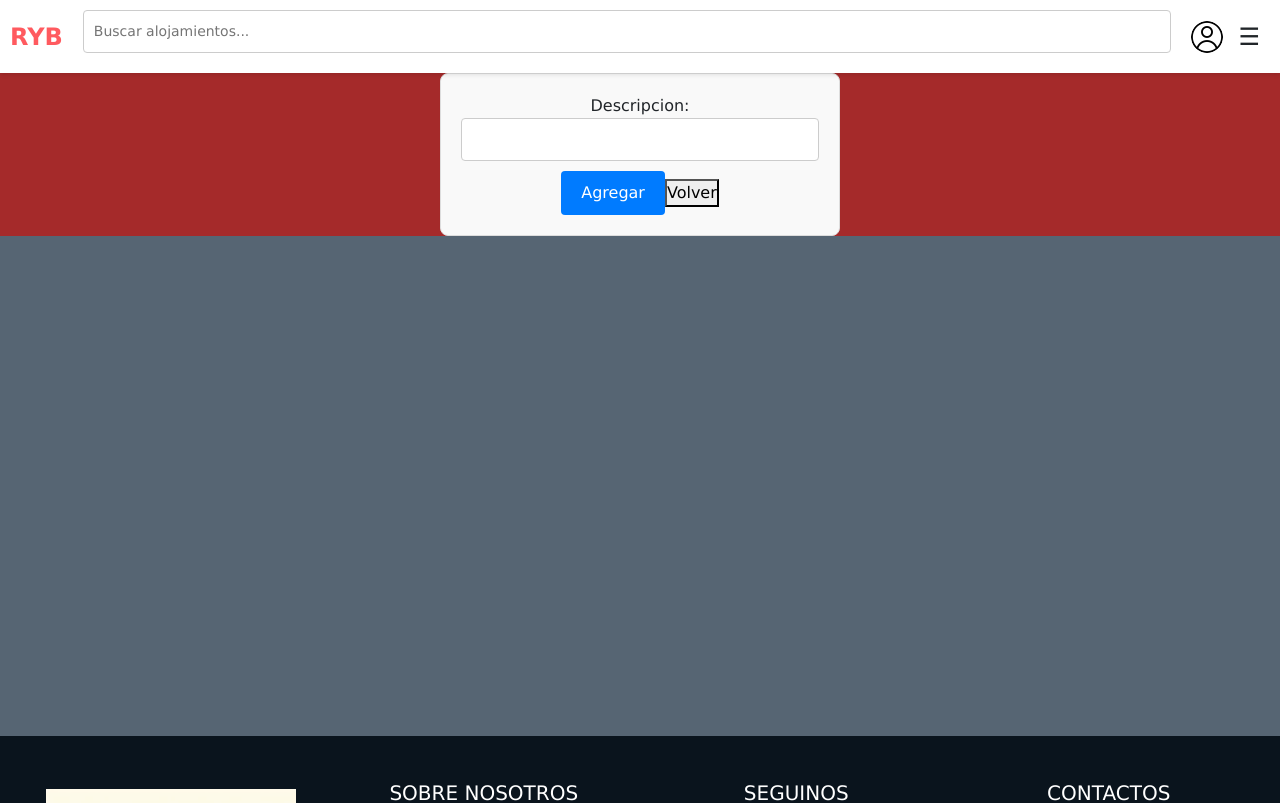
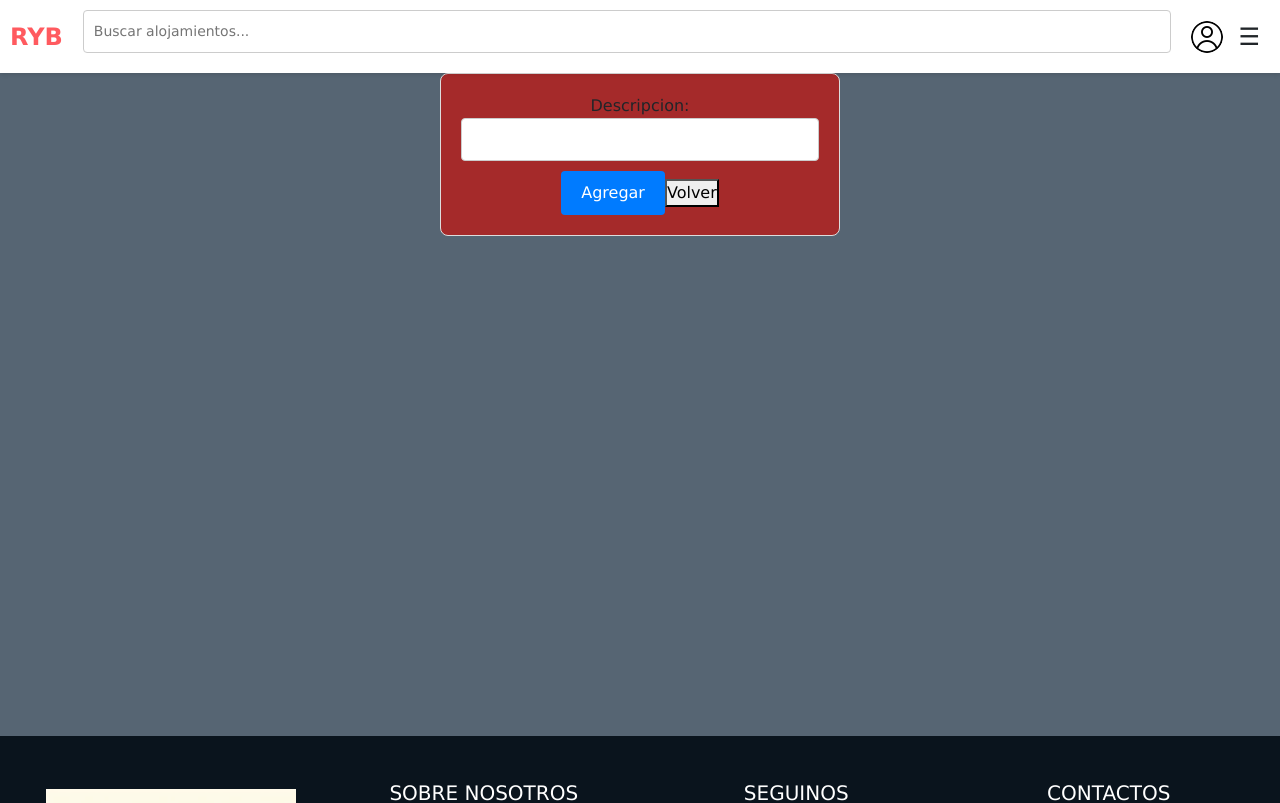
Before and after one commit to Luquitas234/IDW-TP2M, a React (Create React App) app: page /Formulario in a window 1280 px wide. Shown: the top 803 px of the page. Built offline with nearby package versions, Linux system fonts and the light colour scheme.

Commit message:
Update AddAlojamientotipo.css

```diff
--- a/src/Formularios/AddAlojamientotipo.css
+++ b/src/Formularios/AddAlojamientotipo.css
@@ -1,13 +1,15 @@
 /* Estilos generales del formulario */
 
-form {
+.form-container {
     max-width: 400px;
     margin: 0 auto;
     padding: 20px;
     border: 1px solid #ddd;
     border-radius: 8px;
     background-color: #f9f9f9;
-  }
+
+
+}
 
   /* Estilos para los campos de entrada */
   input[type="text"],
@@ -34,14 +36,3 @@ form {
   button[type="submit"]:hover {
     background-color: #0056b3;
   }
-
-  /* Estilos para la lista de alojamientos */
-  ul {
-    list-style: none;
-    padding: 0;
-  }
-
-  li {
-    margin-bottom: 10px;
-    font-size: 14px;
-  }
```
